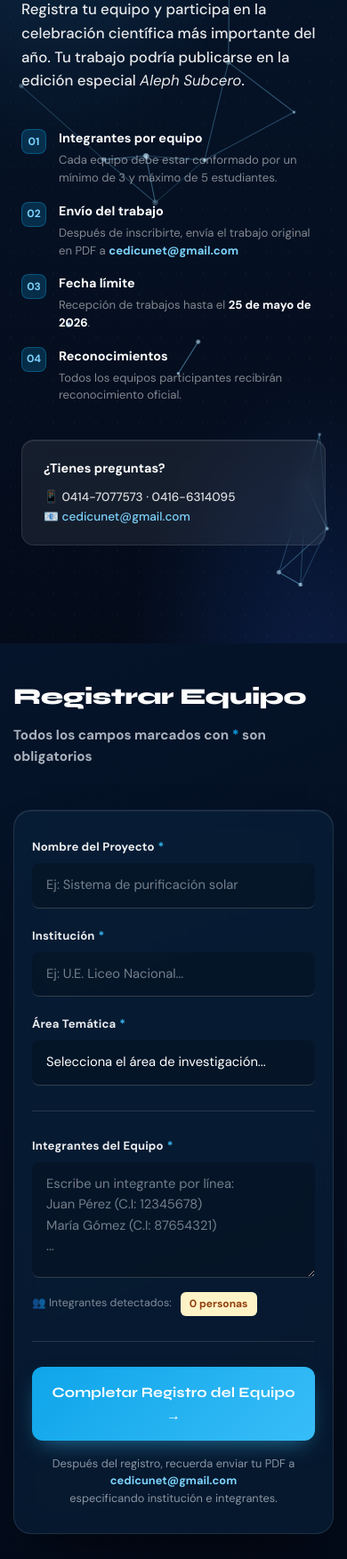
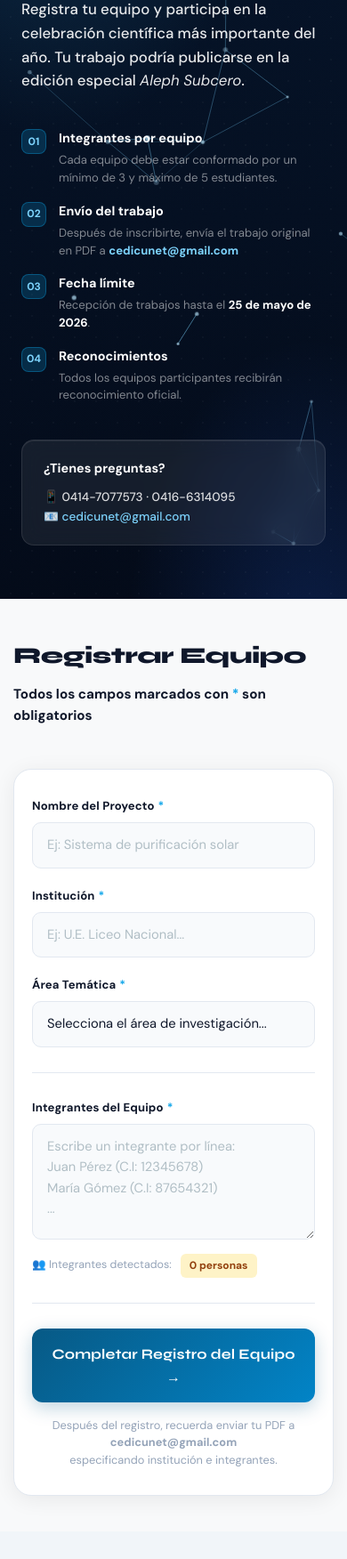
Before and after one commit to JuanD-2005/evem-2025, a plain HTML site: page pages/festival/festival-registro.html in a window 390 px wide. Shown: the part 245-1997 px from the top of the page at 89% size. Drawn offline with Linux system fonts and the light colour scheme; some packages are replaced by stand-ins of ours; a script that the page names is missing.

Commit message:
Corrige UX, scroll y contraste en festival-registro.html
El panel del formulario vuelve a fondo claro (#f8f9fa) con inputs
legibles, mientras el panel informativo mantiene el tema oscuro
"Aleph Subcero". Se elimina el scroll independiente por panel:
ahora el scroll natural es el del body y el panel oscuro usa
position: sticky en vez de fixed, con height: 100vh solo en
desktop. En móvil (<=992px) ambos paneles se apilan con altura
automática para una transición limpia entre bloques.

El tema oscuro del formulario en components.css pasa a ser opt-in
vía la clase .theme-dark, para no forzarlo en páginas que solo
enlazan la hoja de estilos.

Co-Authored-By: Claude Sonnet 5 <noreply@anthropic.com>

```diff
--- a/css/components.css
+++ b/css/components.css
@@ -637,22 +637,30 @@ a:hover > .card-link-arrow {
 }
 
 /* ═══════════════════════════════════════════════════════════════
-   FORMULARIO OSCURO (identidad "Aleph Subcero")
+   FORMULARIO OSCURO (identidad "Aleph Subcero") — OPT-IN
 
    Centralizado acá para no repetir la misma hoja de estilos en cada
    página de registro que necesite este tema: cualquier página con la
    estructura .form-panel > .form-card > .field (input/select/
-   textarea) + .submit-btn hereda el tema oscuro con solo enlazar
-   este archivo — no hace falta renombrar un solo elemento.
+   textarea) + .submit-btn hereda el tema oscuro con solo agregar la
+   clase .theme-dark al .form-panel y enlazar este archivo — no hace
+   falta renombrar un solo elemento.
+
+   Requiere .theme-dark explícito (no basta con .form-panel solo):
+   festival-registro.html usó esta variante en un principio, pero el
+   panel derecho volvió al tema claro por contraste/legibilidad —
+   .form-panel por sí solo ya no fuerza el tema oscuro en ninguna
+   página, evita que una futura página con .form-panel "herede" este
+   look sin pedirlo.
 
    Colores fijos en rgba, no var(--color-*): esta es la paleta del
    Festival/"Aleph Subcero" (navy casi negro + cian institucional),
    no el tema claro sitewide que usa variables.css.
    ═══════════════════════════════════════════════════════════════ */
-.form-panel .form-header h2 { color: #ffffff; }
-.form-panel .form-header p  { color: rgba(226, 232, 240, 0.75); }
+.form-panel.theme-dark .form-header h2 { color: #ffffff; }
+.form-panel.theme-dark .form-header p  { color: rgba(226, 232, 240, 0.75); }
 
-.form-panel .form-card {
+.form-panel.theme-dark .form-card {
     background: rgba(10, 37, 64, 0.55);
     border: 1px solid rgba(255, 255, 255, 0.1);
     border-radius: 20px;
@@ -663,13 +671,13 @@ a:hover > .card-link-arrow {
         0 30px 60px -30px rgba(0, 0, 0, 0.75);
 }
 
-.form-panel .field label { color: rgba(255, 255, 255, 0.92); }
-.form-panel .field label .req { color: #38bdf8; }
-.form-panel .field-hint { color: rgba(226, 232, 240, 0.55); }
+.form-panel.theme-dark .field label { color: rgba(255, 255, 255, 0.92); }
+.form-panel.theme-dark .field label .req { color: #38bdf8; }
+.form-panel.theme-dark .field-hint { color: rgba(226, 232, 240, 0.55); }
 
-.form-panel .field input,
-.form-panel .field select,
-.form-panel .field textarea {
+.form-panel.theme-dark .field input,
+.form-panel.theme-dark .field select,
+.form-panel.theme-dark .field textarea {
     background: rgba(0, 0, 0, 0.2);
     border: none;
     border-bottom: 1.5px solid rgba(255, 255, 255, 0.18);
@@ -677,32 +685,32 @@ a:hover > .card-link-arrow {
     color: #ffffff;
 }
 
-.form-panel .field input::placeholder,
-.form-panel .field textarea::placeholder {
+.form-panel.theme-dark .field input::placeholder,
+.form-panel.theme-dark .field textarea::placeholder {
     color: rgba(226, 232, 240, 0.5);
 }
 
-.form-panel .field input:focus,
-.form-panel .field select:focus,
-.form-panel .field textarea:focus {
+.form-panel.theme-dark .field input:focus,
+.form-panel.theme-dark .field select:focus,
+.form-panel.theme-dark .field textarea:focus {
     border-bottom-color: #38bdf8;
     background: rgba(0, 0, 0, 0.32);
     box-shadow: 0 4px 14px -6px rgba(56, 189, 248, 0.4);
 }
 
-.form-panel .field select option { background: #0c1e33; color: #ffffff; }
+.form-panel.theme-dark .field select option { background: #0c1e33; color: #ffffff; }
 
-.form-panel .form-divider { background: rgba(255, 255, 255, 0.12); }
-.form-panel .form-footer { color: rgba(226, 232, 240, 0.6); }
-.form-panel .form-footer strong,
-.form-panel .form-footer a { color: #7dd3fc; }
+.form-panel.theme-dark .form-divider { background: rgba(255, 255, 255, 0.12); }
+.form-panel.theme-dark .form-footer { color: rgba(226, 232, 240, 0.6); }
+.form-panel.theme-dark .form-footer strong,
+.form-panel.theme-dark .form-footer a { color: #7dd3fc; }
 
 /* Botón primario: el cian brillante del evento, no el degradé navy
    que usa .submit-btn por defecto sobre fondo claro. */
-.form-panel .submit-btn {
+.form-panel.theme-dark .submit-btn {
     background: linear-gradient(135deg, #0ea5e9 0%, #38bdf8 100%);
     box-shadow: 0 10px 26px -10px rgba(56, 189, 248, 0.6);
 }
-.form-panel .submit-btn:hover:not(:disabled) {
+.form-panel.theme-dark .submit-btn:hover:not(:disabled) {
     box-shadow: 0 16px 34px -12px rgba(56, 189, 248, 0.75);
 }
--- a/pages/festival/festival-registro.html
+++ b/pages/festival/festival-registro.html
@@ -147,9 +147,15 @@
 
       /* ─── PAGE LAYOUT (DESKTOP) ─── */
       .page-layout {
-        display: flex; /* Cambiamos a Flexbox para control total */
+        display: flex;
         width: 100%;
-        min-height: 100vh;
+        align-items: flex-start; /* imprescindible para que el sticky del panel izquierdo funcione bien dentro del flex */
+        /* El navbar es fixed (no ocupa espacio propio): sin este
+           padding, el contenido de ambos paneles arrancaría tapado
+           detrás de él. Con .info-panel en sticky top:0, el panel
+           empieza en su posición natural (acá abajo, 64px) y recién
+           se pega al techo del viewport cuando el scroll lo empuja
+           hasta ahí — no antes. */
         padding-top: 64px;
       }
 
@@ -166,19 +172,21 @@
           linear-gradient(178deg, var(--navy-deep) 0%, var(--ink) 100%);
         padding: 60px 40px;
 
-        /* El truco mágico: Lo pegamos a la pared izquierda */
-        position: fixed !important; /* El !important anula tu style en línea del HTML */
-        top: 64px;
-        bottom: 0;
-        left: 0;
-        height: calc(100vh - 64px) !important;
+        /* Pegado con sticky (no fixed): sigue siendo parte del flujo
+           normal del documento, así que el scroll vuelve a ser el del
+           body — un solo scrollbar, no dos peleando entre sí. Se queda
+           fijo en pantalla mientras el usuario baja por el formulario,
+           y se despega solo cuando termina su propio contenedor
+           (.page-layout), sin necesitar overflow-y propio. */
+        position: sticky;
+        top: 0;
+        height: 100vh;
 
         display: flex;
         flex-direction: column;
         align-items: center; /* Centra todo el bloque */
         justify-content: center;
-        overflow-y: auto;
-        overflow-x: hidden;
+        overflow: hidden; /* si el contenido no entra en 100vh, recorta en vez de sacar scrollbar propio */
         isolation: isolate;
       }
 
@@ -357,15 +365,17 @@
       /* ─── RIGHT PANEL (FORM) ─── */
       .form-panel {
         width: 50%; /* La otra mitad */
-        margin-left: 50%; /* Empuja este panel hacia la derecha */
-        /* Azul casi negro en vez de blanco plano: mantiene la
-           inmersión de pantalla completa junto con el panel
-           izquierdo. Sin constelación acá — esa queda reservada al
-           panel informativo para no competir con la tarjeta de
-           cristal del formulario. */
-        background: linear-gradient(160deg, var(--navy-deep) 0%, var(--ink) 100%);
+        /* Sin margin-left:50% — esa muleta era para compensar que el
+           panel izquierdo estaba en position:fixed (fuera del flujo).
+           Ahora que .info-panel es sticky (sigue en flujo normal),
+           flexbox ya los pone lado a lado solo. */
+
+        /* Blanco/gris súper claro para máximo contraste con el panel
+           oscuro de al lado — el formulario vuelve a ser la mitad
+           "clara" de la pantalla. */
+        background: #f8f9fa;
         padding: 60px 40px;
-        min-height: calc(100vh - 64px);
+        min-height: 100vh; /* que nunca quede más corto que el panel oscuro de al lado (mismo alto, 100vh, misma fila) */
 
         display: flex;
         flex-direction: column;
@@ -592,7 +602,7 @@
       }
 
       /* ─── RESPONSIVE (CIRUGÍA MÓVIL DEFINITIVA) ─── */
-      @media (max-width: 900px) {
+      @media (max-width: 992px) {
         /* 1. HEADER MÓVIL (Logo Centrado) */
         .nav-inner {
           padding: 0 15px;
@@ -647,22 +657,35 @@
 
         .info-panel {
           width: 100%;
-          position: relative !important; /* Destruye el 'fixed' del PC */
+          /* Pierde el sticky del desktop: en la pila móvil no queremos
+             que se quede pegado arriba tapando el formulario. Sigue
+             en position:relative (no static) porque .info-panel-bg/
+             .info-constellation/.info-grain son absolute y necesitan
+             que este siga siendo su contenedor de posicionamiento. */
+          position: relative !important;
           top: auto !important;
           left: auto !important;
-          height: auto !important; /* Crece según el texto */
+          height: auto !important; /* Altura automática, ya no 100vh */
           min-height: auto;
-          padding: 50px 24px;
-          overflow: visible; /* Elimina el doble scroll molesto */
+          padding: 50px 24px 36px; /* menos aire abajo que arriba: la tarjeta de contacto ya trae su propio margen */
+          overflow: visible;
         }
         .info-panel h1 {
           font-size: 2.2rem;
         }
 
+        /* La tarjeta de contacto es lo último del bloque oscuro antes
+           del corte al formulario claro — de 60px a 24px de margen
+           inferior para que no quede un colchón de espacio vacío
+           justo antes de la costura entre los dos paneles. */
+        .info-contact {
+          margin-bottom: 24px;
+        }
+
         .form-panel {
           width: 100%;
-          margin-left: 0 !important; /* Destruye el empuje del PC */
-          padding: 40px 15px;
+          min-height: auto; /* ya no tiene que igualar los 100vh del panel de al lado: apilados, cada uno mide lo que su contenido pida */
+          padding: 44px 15px 40px; /* un poco más de aire arriba que el resto, para que la costura no se sienta abrupta */
         }
         .form-card {
           padding: 30px 20px;
@@ -948,7 +971,7 @@
 
     <div class="page-layout">
       <!-- ─── PANEL INFORMATIVO ─── -->
-      <aside class="info-panel" style="position: relative">
+      <aside class="info-panel">
         <div class="info-constellation" id="infoConstellation" aria-hidden="true"></div>
         <div class="info-panel-bg"></div>
         <div class="info-grain" aria-hidden="true"></div>
```
